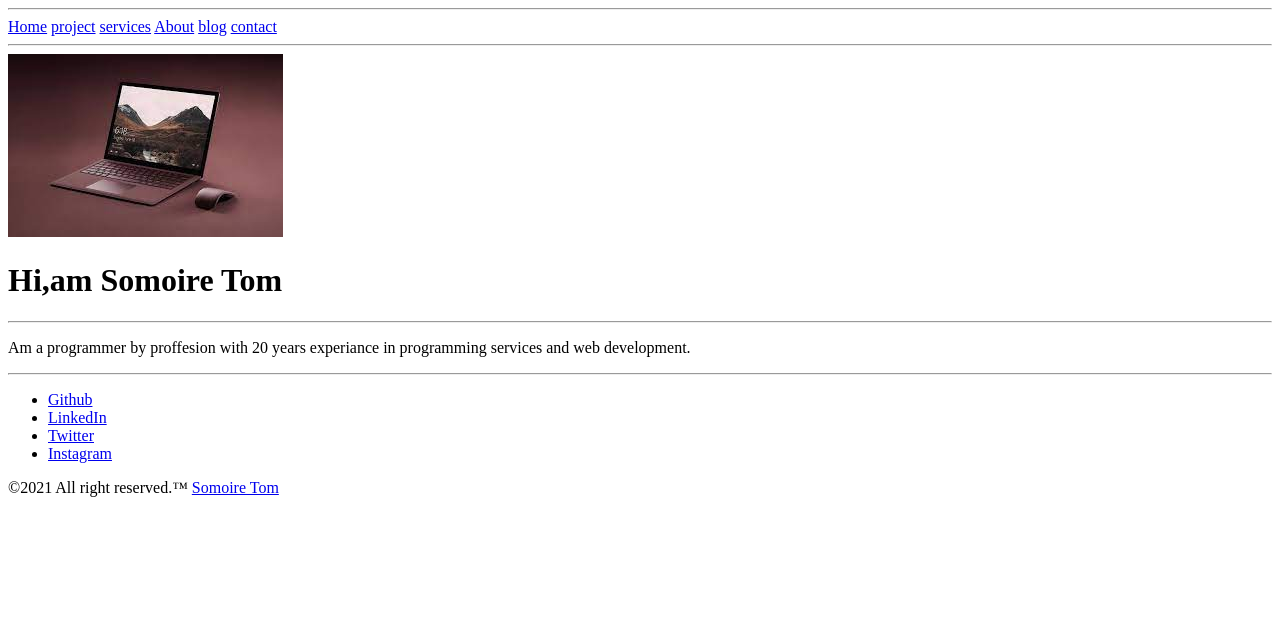
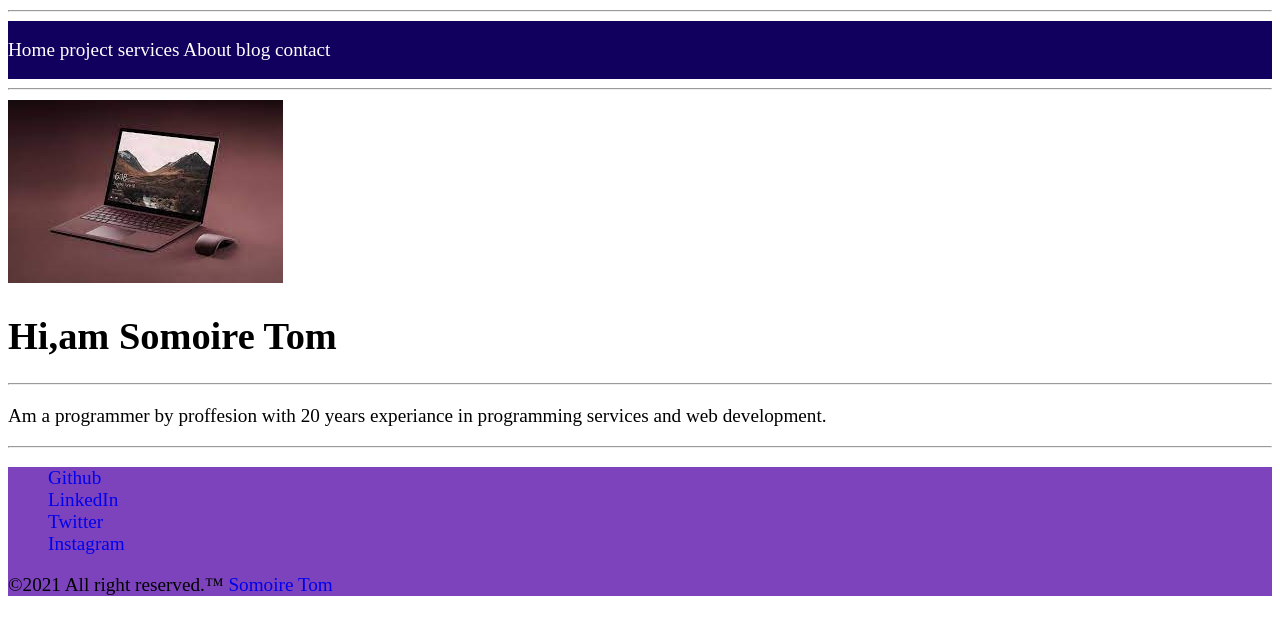
Before and after one commit to somoiretom/portfolio, a plain HTML site: page index.html in a window 1280 px wide. Drawn offline with Linux system fonts and the light colour scheme.

Commit message:
Add files via upload

```diff
--- /dev/null
+++ b/css/main.css
@@ -0,0 +1,20 @@
+body {
+    font-size: 1.2em;
+}
+nav {
+    background-color: #12005e;
+    line-height: 3em;
+}
+
+nav a{
+    color: #fff;
+}
+a{
+    text-decoration: none;
+}
+footer ul{
+    list-style-type: none;
+}
+footer{
+    background-color: #7c43bd;
+}
--- a/index.html
+++ b/index.html
@@ -15,6 +15,7 @@
       content="width=
     , initial-scale=1.0"
     />
+    <link rel="stylesheet" href="./css/main.css">
     <title>Somoire Tom Portfolio</title>
   </head>
   <hr />
```
